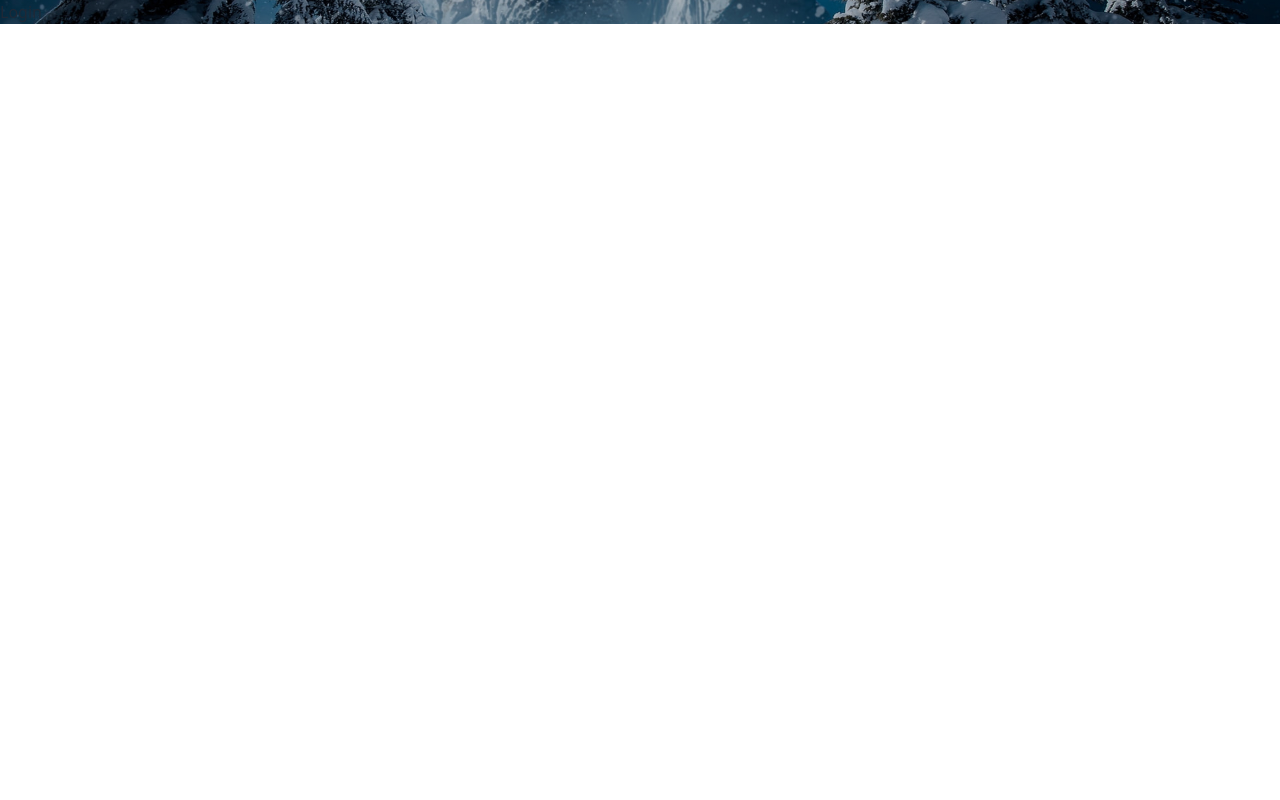
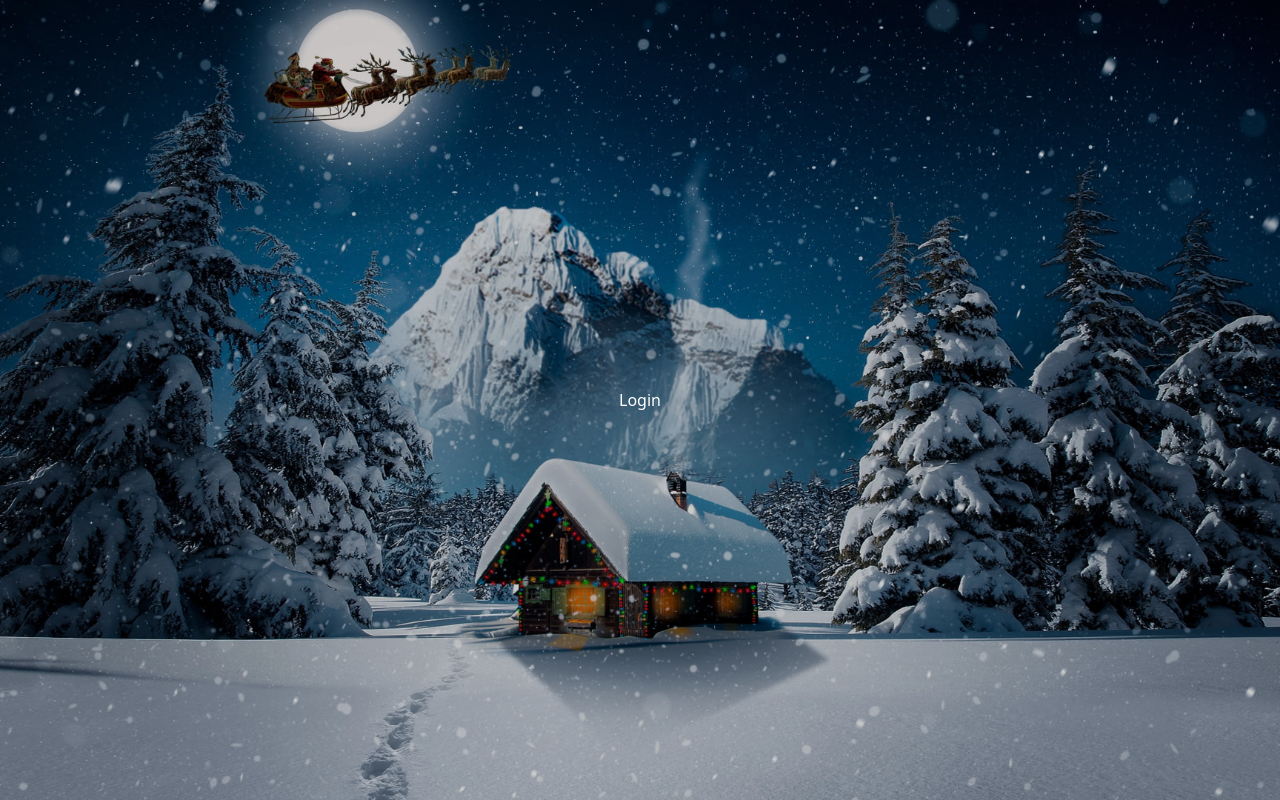
Before and after one commit to louissosthenes9/LetsChat, a React (Vite) app in the folder frontend/: page / in a window 1280 px wide. Built offline with nearby package versions, Linux system fonts and the light colour scheme.

Commit message:
new theme added

```diff
--- a/frontend/tailwind.config.js
+++ b/frontend/tailwind.config.js
@@ -1,7 +1,17 @@
 /** @type {import('tailwindcss').Config} */
 import daisyui from "daisyui"
 export default {
-  content: ["./src/**/*.{html,js}"],
+  content: [
+  "./src/**/*.{html,js,jsx}",
+  './src/pages/**/*.{js,jsx}',
+  './src/components/**/*.{js,jsx}',
+  './app/**/*.{js,jsx}',
+  './src/**/*.{js,jsx}',
+],
+
+mode: 'jit',
+
+
   theme: {
     extend: {},
   },
```
